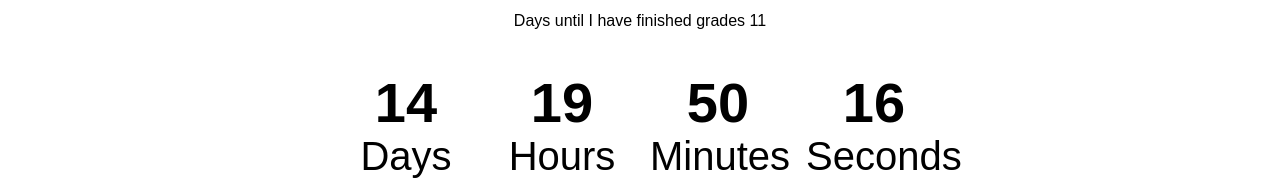
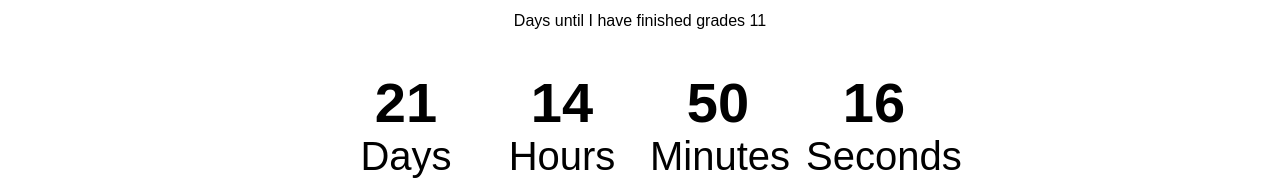
Before and after one commit to Fakepng/personalsite, a React (Create React App) app: page / in a window 1280 px wide. Shown: the part 337-521 px from the top of the page. Built offline with nearby package versions, Linux system fonts and the light colour scheme.

Commit message:
Change count down to 4 Mar 10:40

```diff
--- a/src/Pages/Home/index.jsx
+++ b/src/Pages/Home/index.jsx
@@ -9,7 +9,7 @@ const Home = () => {
       <p className='message'>Hello my name is Fakepng. I am a high school student with a passion for coding.</p>
       <br />
       <p>Days until I have finished grades 11</p>
-      <Countdown countdownTimestampMs={1645778400000}/>
+      <Countdown countdownTimestampMs={1646365200000}/>
     </div>
   )
 }
```
